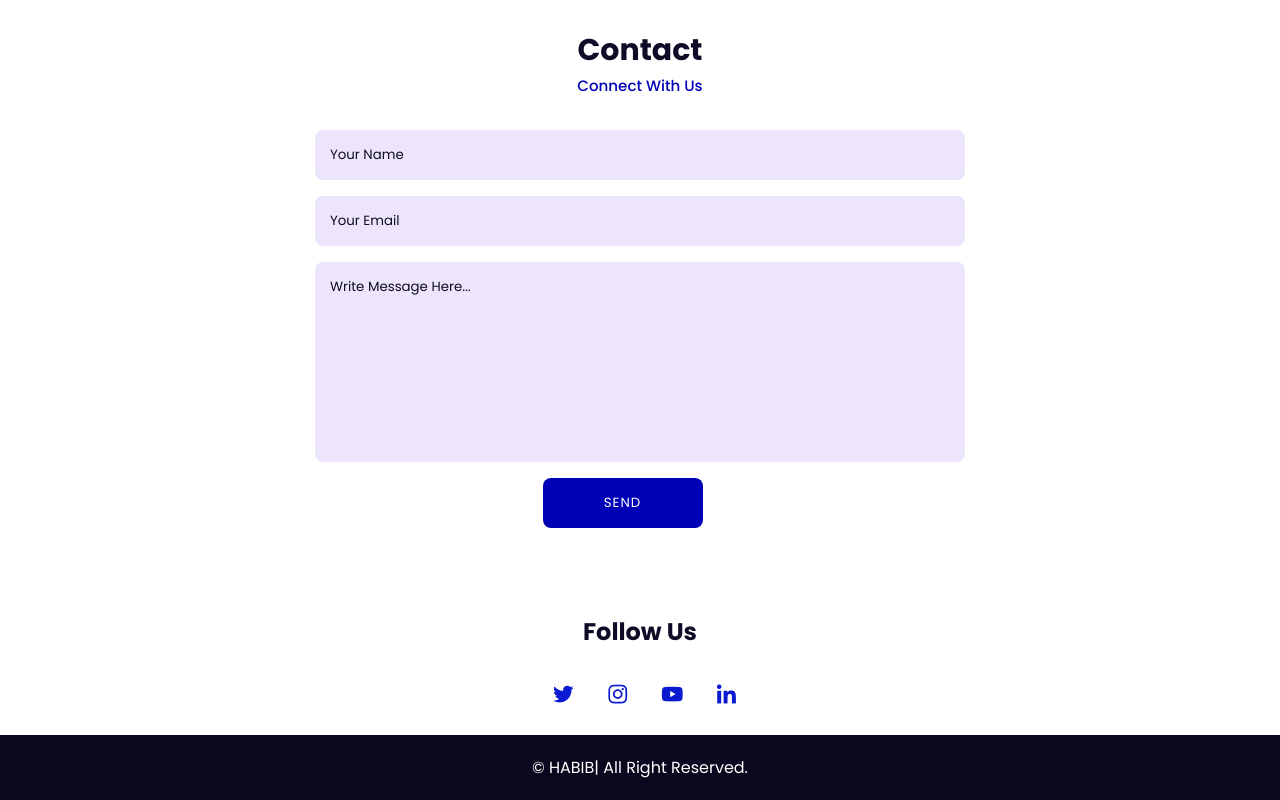
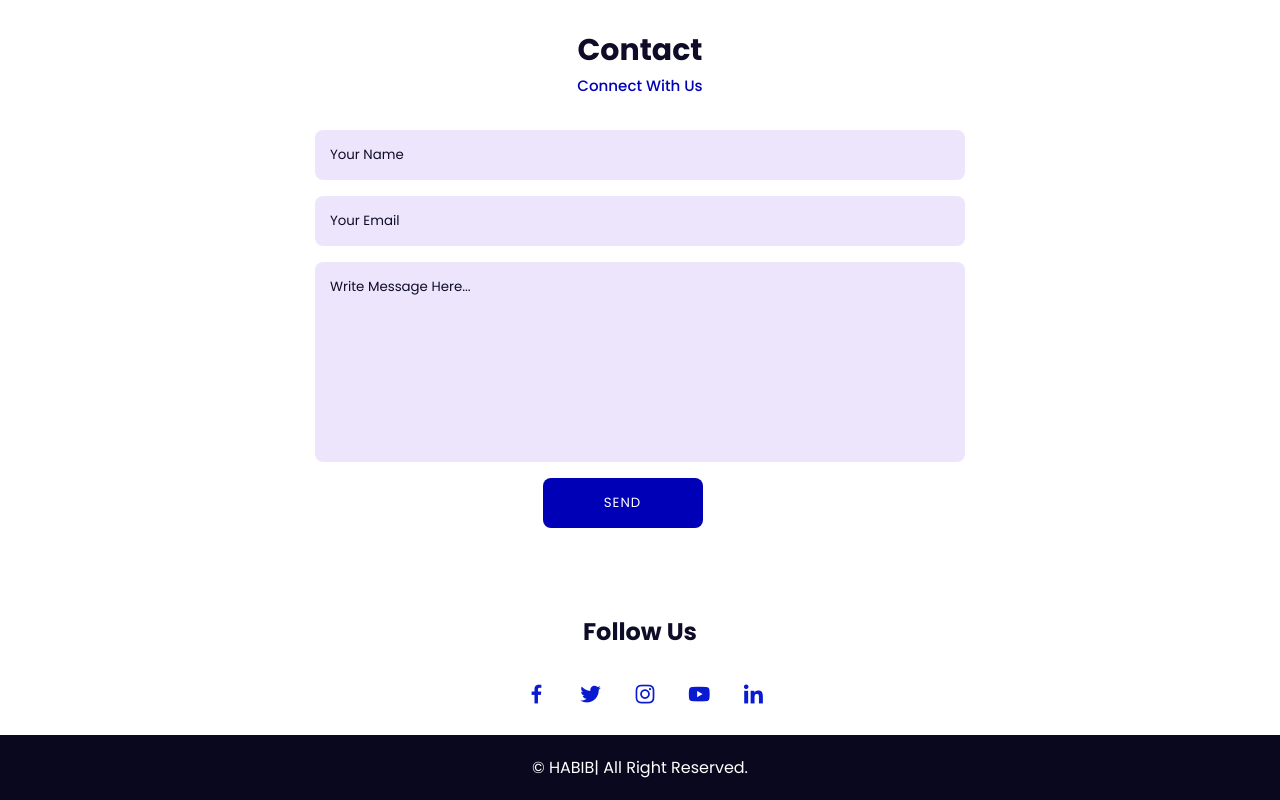
Before and after one commit to habibswe/Habib.Portfollio, a plain HTML site: page index.html in a window 1280 px wide. Shown: the part 2352-3152 px from the top of the page. Drawn offline with nearby package versions, Linux system fonts and the light colour scheme.

Commit message:
Update index.html

```diff
--- a/index.html
+++ b/index.html
@@ -193,7 +193,7 @@
 <div class="footer">
     <h2>Follow Us</h2>
     <div class="footer-social">
-
+        <a href="https://www.facebook.com/habib.swe" target="_blank"><i class='bx bxl-facebook'></i></a>
         <a href="https://twitter.com/habib_xt" target="_blank"><i class='bx bxl-twitter'></i></a>
         <a href="https://www.instagram.com/habibswe"target="_blank"><i class='bx bxl-instagram'></i></a>
         <a href="https://www.youtube.com/channel/UC3X2FVAnR5Kjrmd9Kt8WaZQ"target="_blank"><i class='bx bxl-youtube'></i></a>
```
